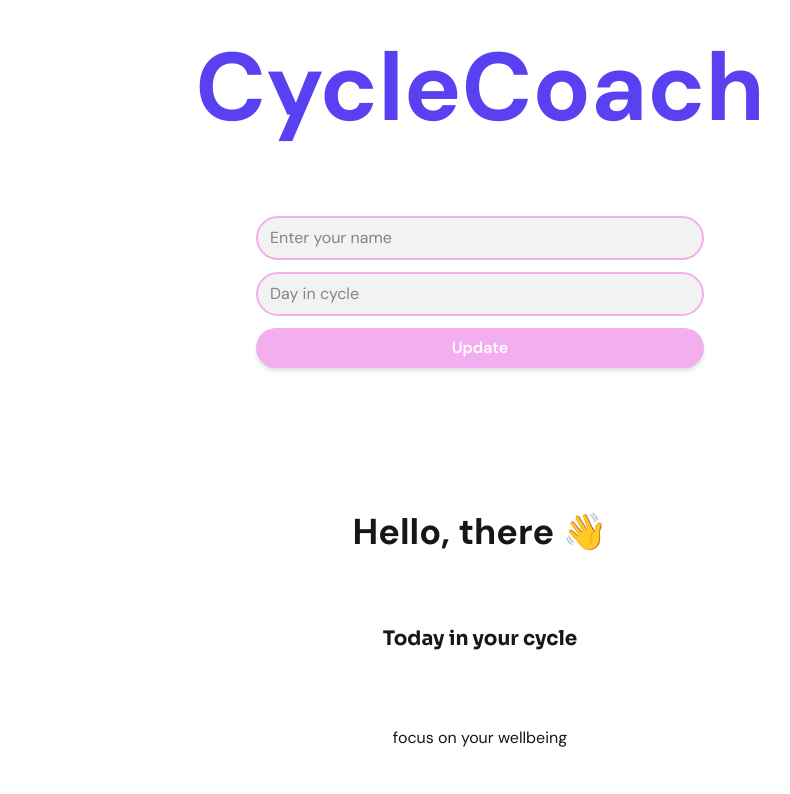
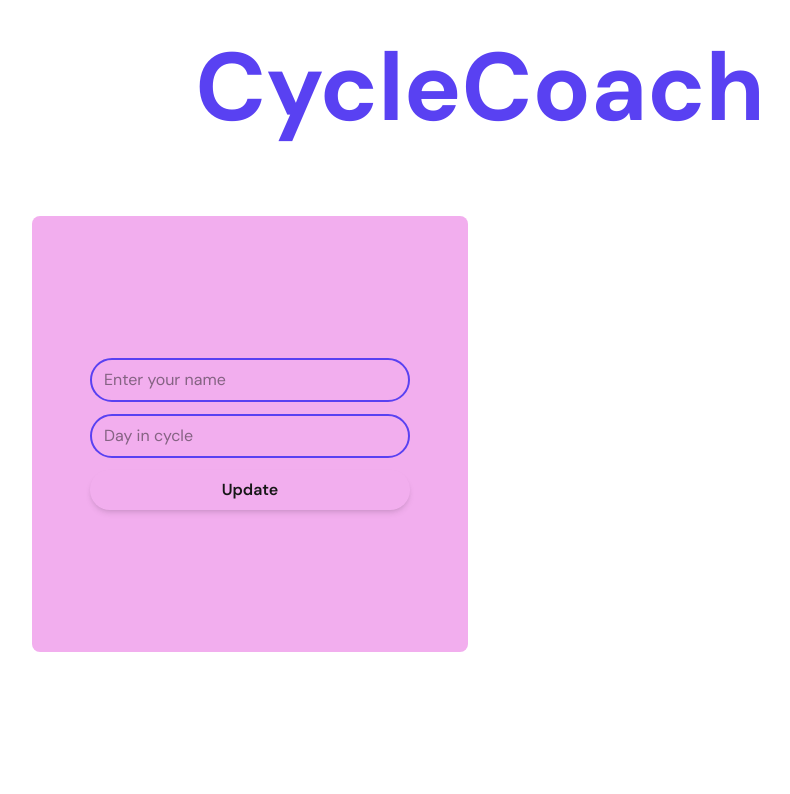
Before and after one commit to zofienora/cyclecoach, a Next.js app in the folder my-app/: page / in a window 1280 px wide. Shown: the top 794 px of the page, without its empty margins (160-950 px from the left). Built offline with nearby package versions, Linux system fonts and the light colour scheme.

Commit message:
changed tiles

```diff
--- a/my-app/app/components/Header.tsx
+++ b/my-app/app/components/Header.tsx
@@ -82,23 +82,18 @@ export default function Header() {
         </h2>
       </div>
 
-      {/* 4. Flexbox for laptop: Inputs on left, Cycle indicator on right */}
-      <div className="flex flex-col lg:flex-row lg:items-start lg:justify-center lg:gap-12 w-full lg:max-w-5xl">
-        {/* Left side - Inputs section (shown only on laptop) */}
-        <div className="hidden lg:flex flex-col items-stretch gap-3 w-full max-w-md">
-          {/* Name input */}
-          <div className="w-full">
+      {/* 4. Desktop: two tiles (inputs left, cycle right). Mobile: cycle only. */}
+      <div className="flex flex-col lg:grid lg:grid-cols-2 lg:gap-6 lg:max-w-4xl w-full">
+        {/* Left tile - Inputs (desktop only), Upcoming Phase style */}
+        <div className="hidden lg:flex flex-col items-center justify-center rounded-lg bg-primary p-10 lg:aspect-square">
+          <div className="flex flex-col items-center gap-3 w-full max-w-xs">
             <input
               type="text"
               placeholder="Enter your name"
               value={userData?.name || ""}
               onChange={(e) => updateUserName(e.target.value)}
-              className="w-full px-3 py-2 text-body border-2 border-primary rounded-full bg-surface text-foreground placeholder:text-foreground/50 focus:outline-none focus:ring-2 focus:ring-primary focus:border-transparent transition-all"
+              className="w-full px-3 py-2 text-body border-2 border-secondary rounded-full bg-background text-foreground placeholder:text-foreground/50 focus:outline-none focus:ring-2 focus:ring-white focus:border-transparent transition-all"
             />
-          </div>
-
-          {/* Day in cycle input */}
-          <div className="w-full">
             <input
               type="number"
               placeholder="Day in cycle"
@@ -106,36 +101,33 @@ export default function Header() {
               onChange={(e) => setDayInput(e.target.value)}
               min="1"
               max={userData?.cycleLength || 35}
-              className="w-full px-3 py-2 text-body border-2 border-primary rounded-full bg-surface text-foreground placeholder:text-foreground/50 focus:outline-none focus:ring-2 focus:ring-primary focus:border-transparent transition-all"
+              className="w-full px-3 py-2 text-body border-2 border-secondary rounded-full bg-background text-foreground placeholder:text-foreground/50 focus:outline-none focus:ring-2 focus:ring-white focus:border-transparent transition-all"
             />
-          </div>
-
-          {/* Cycle length input */}
             {userData && (
               <div className="flex gap-2 items-center w-full">
-              <label className="text-body text-foreground font-medium whitespace-nowrap">Cycle Length:</label>
+                <label className="text-body text-white font-medium whitespace-nowrap">Cycle Length:</label>
                 <input
                   type="number"
                   value={userData.cycleLength}
                   onChange={(e) => updateCycleLength(parseInt(e.target.value, 10))}
                   min="21"
                   max="35"
-                className="px-3 py-2 text-body border-2 border-primary rounded-full bg-surface text-foreground focus:outline-none focus:ring-2 focus:ring-primary focus:border-transparent transition-all w-20"
+                  className="px-3 py-2 text-body border-2 border-secondary rounded-full bg-background text-foreground focus:outline-none focus:ring-2 focus:ring-white focus:border-transparent transition-all w-20"
                 />
-              <span className="text-body text-foreground">days</span>
+                <span className="text-body text-white">days</span>
               </div>
             )}
-
-          {/* Update button */}
             <button
               onClick={handleUpdateDay}
-            className="bg-primary text-white text-body px-8 py-2 rounded-full font-semibold hover:opacity-90 transition-opacity shadow-md w-full"
+              className="bg-background text-foreground text-body px-8 py-2 rounded-full font-semibold hover:opacity-90 transition-opacity shadow-md w-full"
             >
               Update
             </button>
           </div>
+        </div>
 
-        {/* Right side - Dynamic cycle position indicator */}
+        {/* Right tile - Cycle indicator, Upcoming Phase style */}
+      <div className="mt-4 lg:mt-0 flex flex-col items-center justify-center lg:rounded-lg lg:bg-primary lg:p-10 lg:aspect-square">
       {userData && (() => {
         const currentDay = userData.currentDayInCycle;
         const cycleLength = userData.cycleLength;
@@ -159,14 +151,14 @@ export default function Header() {
         // The circle should fill progressively through the cycle
         // Color matches the current phase
         return (
-          <div className="mt-4 lg:mt-0 flex flex-col items-center gap-8 lg:flex-1 lg:justify-center">
+          <div className="flex flex-col items-center justify-center gap-6">
             {/* Headline */}
-            <h3 className="text-headline text-foreground text-center">
+            <h3 className="text-headline text-foreground text-center lg:text-white">
               Where you are in your cycle:
             </h3>
 
             {/* SVG Circle */}
-            <div className="relative w-60 h-60 lg:w-80 lg:h-80">
+            <div className="relative w-60 h-60 lg:w-72 lg:h-72">
               <svg width="100%" height="100%" viewBox="0 0 240 240" className="transform -rotate-90 lg:w-full lg:h-full" preserveAspectRatio="xMidYMid meet">
                 {/* Background circle (gray) */}
                 <circle
@@ -196,6 +188,7 @@ export default function Header() {
         );
       })()}
       </div>
+      </div>
 
       {/* 5. Hello headline - desktop only (below flexbox / button) */}
       <div className="hidden lg:flex flex-col items-center w-full pt-32 pb-4">
```
Lines whose indentation alone changed are shown as unchanged.
